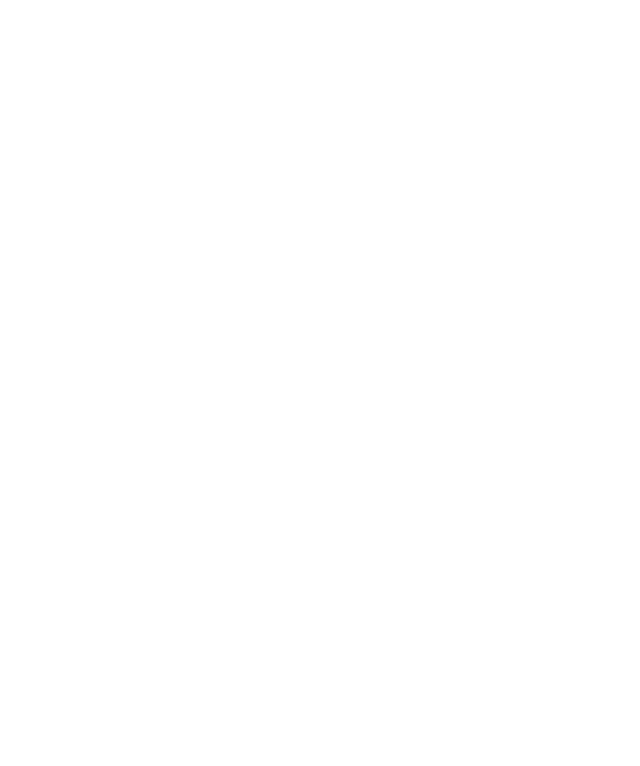
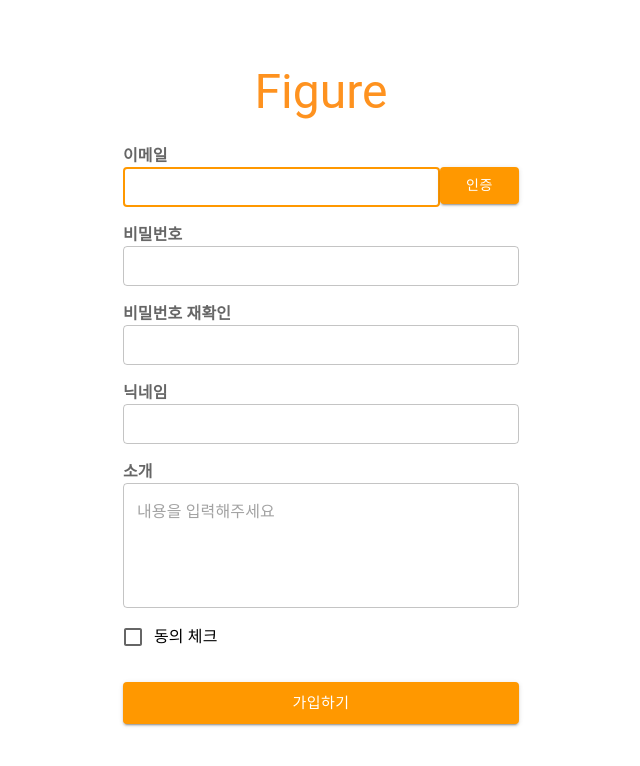
Before and after one commit to FigureMaster/Figure, a React app: page /signUp in a window 1280 px wide. Before the commit this address had no page. Shown: the top 766 px of the page, without its empty margins (319-959 px from the left). Built offline with nearby package versions, Linux system fonts and the light colour scheme.

Commit message:
회원가입 UI

```diff
--- a/src/App.tsx
+++ b/src/App.tsx
@@ -4,6 +4,7 @@
 import { AnimatePresence } from "framer-motion";
 import { Login } from "./components/login/Login";
 import { PasswordFinder } from "./components/login/PasswordFinder";
+import { SignUp } from "./components/login/SignUp";
 
 interface Menu {
   path: string
@@ -12,7 +13,8 @@
 
 const menus: Menu[]  = [
   {path : '/', element: <Login/> },
-  {path : '/passwordFinder', element: <PasswordFinder/> }
+  {path : '/passwordFinder', element: <PasswordFinder/> },
+  {path : '/signUp', element: <SignUp/> }
 ]
 
 const App = () => (
--- a/src/components/login/Login.tsx
+++ b/src/components/login/Login.tsx
@@ -96,7 +96,7 @@
                         </Button>
                         <Grid container>
                             <Grid item xs>
-                                <Link href="#" underline="none">회원가입</Link>
+                                <Link href="/signUp" underline="none">회원가입</Link>
                             </Grid>
                             <Grid item>
                                 <Link href="/passwordFinder" underline="none">비밀번호 찾기</Link>
--- /dev/null
+++ b/src/components/login/SignUp.tsx
@@ -0,0 +1,155 @@
+import React from 'react';
+import TextField from '@mui/material/TextField';
+import Checkbox from '@mui/material/Checkbox';
+import Button from '@mui/material/Button';
+import FormControlLabel from '@mui/material/FormControlLabel';
+import Link from '@mui/material/Link';
+import Grid from '@mui/material/Grid';
+import Typography from '@mui/material/Typography';
+import Box from '@mui/material/Box';
+import Container from '@mui/material/Container';
+import InputAdornment from '@mui/material/InputAdornment';
+import PersonOutlineIcon from '@mui/icons-material/PersonOutline';
+import LockOpenIcon from '@mui/icons-material/LockOpen';
+import { createTheme, ThemeProvider } from '@mui/material/styles';
+import { orange } from '@mui/material/colors';
+import { InputLabel } from '@mui/material';
+import { motion } from "framer-motion";
+
+const theme = createTheme({
+    palette: {
+      primary: {
+        main: orange[500],
+      },
+    },
+  });
+
+
+export const SignUp = () => {
+    return (
+        <motion.div
+            initial={{ opacity: 0 }}
+            animate={{ opacity: 1 }}
+            exit={{ opacity: 0 }}
+        >
+            <ThemeProvider theme={theme}>
+                <Container component="main" maxWidth="xs">
+                    <Typography
+                        component='h1'
+                        variant='h3'
+                        color='#fe921f'
+                        sx={{
+                            marginTop: 8,
+                            display: 'flex',
+                            flexDirection: 'column',
+                            alignItems: 'center',
+                        }}
+                    >
+                        Figure
+                    </Typography>
+
+                    <InputLabel sx={{ mt: 3,fontWeight: 'bold'}}>
+                        이메일
+                    </InputLabel>
+
+                    <Grid container>
+                        <Grid item sx={{ width: '80%'}}>
+                            <TextField
+                                name='email'
+                                autoComplete='eamil'
+                                margin='normal'
+                                autoFocus
+                                required
+                                fullWidth
+                                sx={{ mt: 0}}
+                                size='small'
+                            />
+                        </Grid>
+                        <Grid item sx={{ width: '20%'}}>
+                            <Button
+                                type='submit'
+                                variant='contained'
+                                size='medium'
+                                fullWidth
+                                sx={{ mt: 0,color: 'white'}}
+                            >
+                                인증
+                            </Button>
+                        </Grid>
+                    </Grid>
+
+                    <InputLabel sx={{ mt: 1,fontWeight: 'bold'}}>
+                        비밀번호
+                    </InputLabel>
+                    <TextField
+                        name='password'
+                        type='password'
+                        margin='normal'
+                        autoComplete='current-password'
+                        sx={{ mt: 0}}
+                        size='small'
+                        required
+                        fullWidth
+                    />
+
+                    <InputLabel sx={{ mt: 1,fontWeight: 'bold'}}>
+                        비밀번호 재확인
+                    </InputLabel>
+                    <TextField
+                        name='confirmPassword'
+                        type='password'
+                        margin='normal'
+                        autoComplete='current-password'
+                        sx={{ mt: 0}}
+                        size='small'
+                        required
+                        fullWidth
+                    />
+
+                    <InputLabel sx={{ mt: 1,fontWeight: 'bold'}}>
+                        닉네임
+                    </InputLabel>
+                    <TextField
+                        name='name'
+                        margin='normal'
+                        sx={{ mt: 0}}
+                        size='small'
+                        required
+                        fullWidth
+                    />
+
+                    <InputLabel sx={{ mt: 1,fontWeight: 'bold'}}>
+                        소개
+                    </InputLabel>
+                    <TextField
+                        name='desc'
+                        margin='normal'
+                        sx={{ mt: 0}}
+                        placeholder="내용을 입력해주세요"
+                        rows={4}
+                        multiline
+                        fullWidth
+                    />
+
+
+                    <FormControlLabel
+                        control={<Checkbox value='agree' color='primary' />}
+                        label='동의 체크'
+                    />
+
+                    <Button
+                        type='submit'
+                        variant='contained'
+                        size='large'
+                        fullWidth
+                        sx={{ mt: 3, mb:2, color: 'white'}}
+                    >
+                        가입하기
+                    </Button>
+
+
+                </Container>
+            </ThemeProvider>
+        </motion.div>
+    )
+}
```
